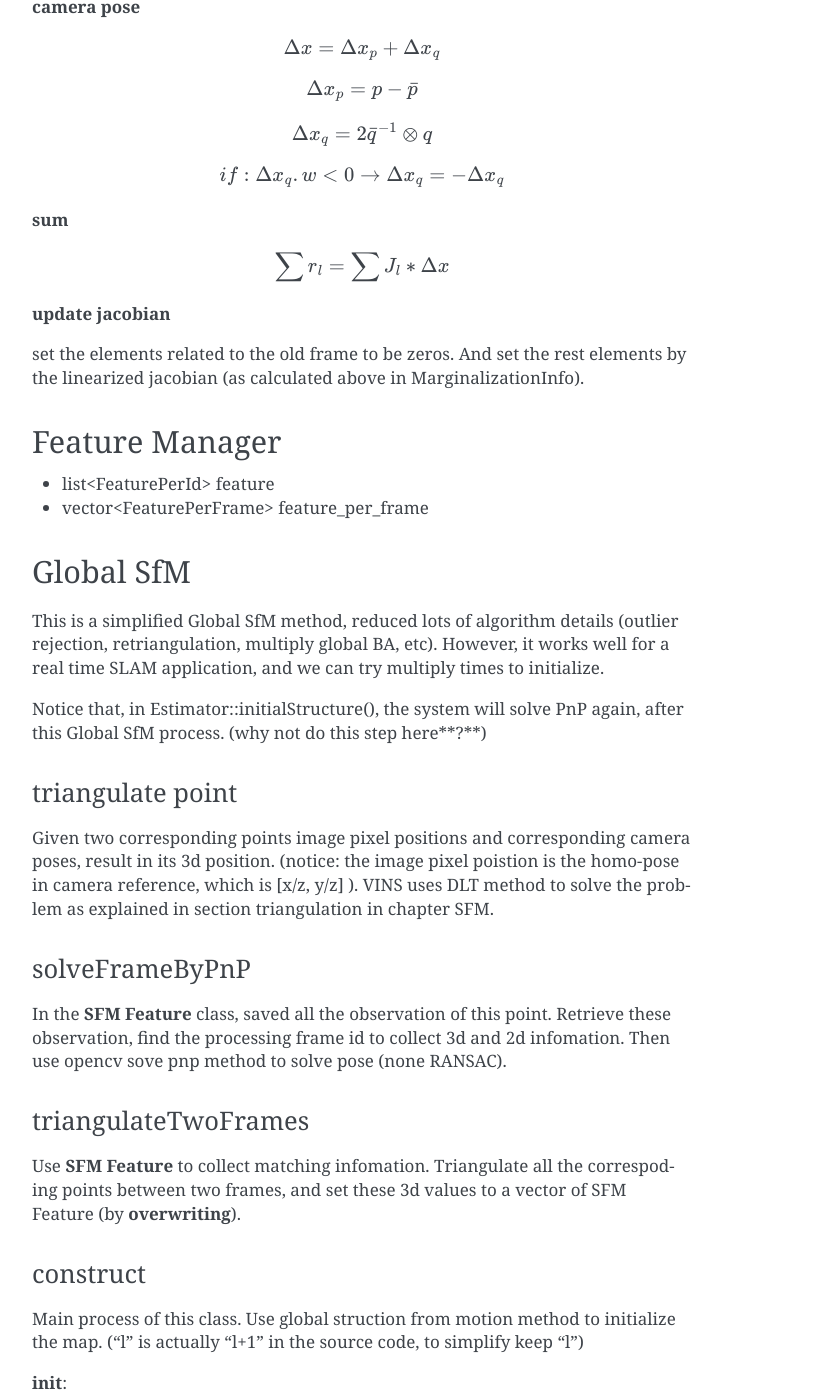
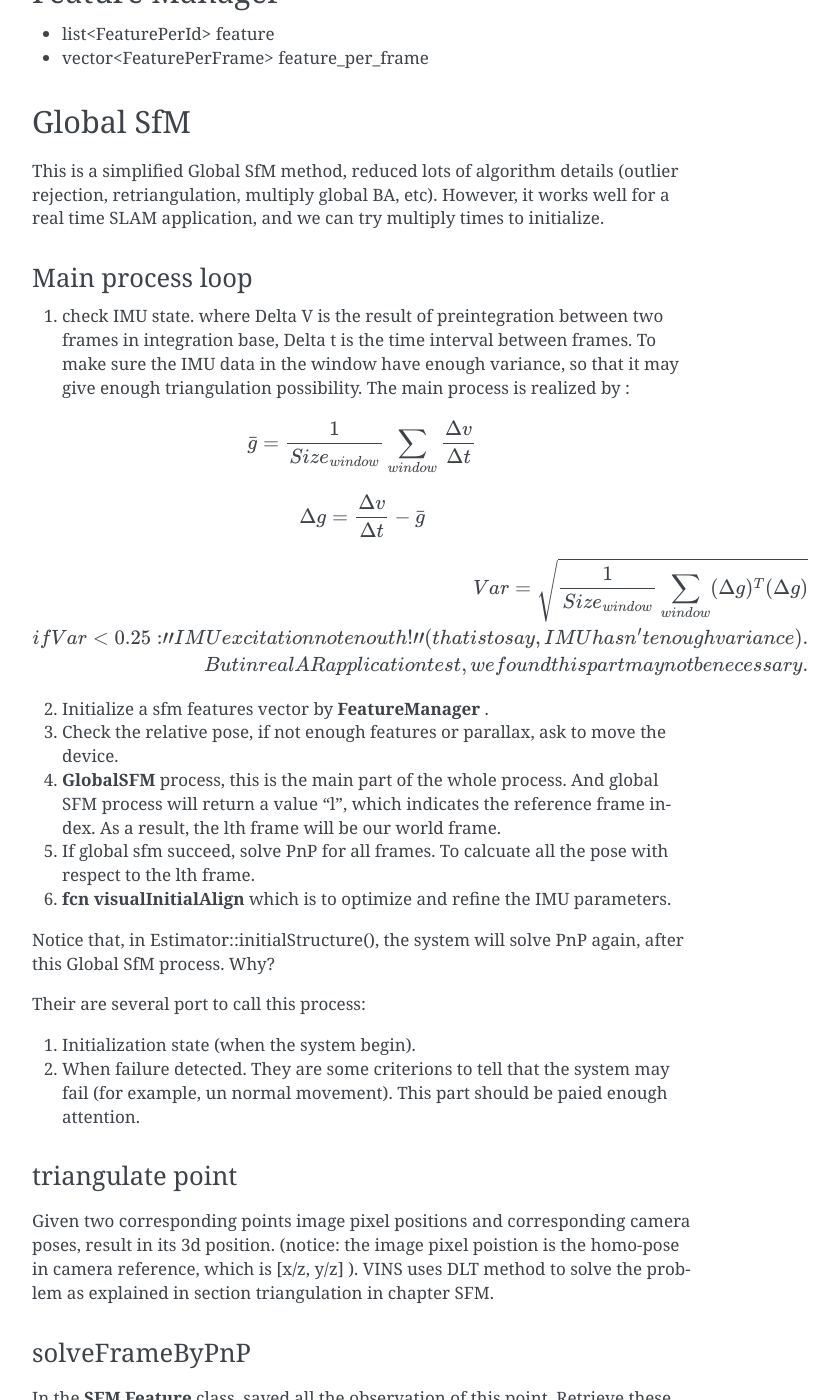
Before and after one commit to gggliuye/VIO, a Sphinx documentation site: the page built from docs/deepblue/LM.rst, in a window 1280 px wide and 1400 px high, scrolled down 9925 px. Shown: the whole window, without its empty margins (388-1226 px from the left). Built offline with Sphinx 7.4.7, drawn with Linux system fonts in a browser that asks for light colours; some of the changed text lies outside the part shown.

Commit message:
Update LM.rst

```diff
--- a/docs/deepblue/LM.rst
+++ b/docs/deepblue/LM.rst
@@ -242,25 +242,7 @@ processImage
 initialStructure
 ~~~~~~~~~~~~~~~~~~~~~~~~~~
 
-* check IMU state. where Delta V is the result of preintegration between two frames in integration base, Delta t is the time interval between frames.
-
-.. math::
-    \bar{g} = \frac{1}{Size_{window}} \sum_{window} \frac{\Delta v} {\Delta t}
-
-.. math::
-    \Delta g = \frac{\Delta v}{\Delta t} - \bar{g}
-
-.. math::
-    Var = \sqrt{ \frac{1}{Size_{window}} \sum_{window} (\Delta g)^{T} (\Delta g)  }
-
-if Var < 0.25 : "IMU excitation not enouth!"
-
-* initialize a sfm features vector by **FeatureManager** .
-* check the relative pose, if not enough features or parallax, ask to move the device.
-* **GlobalSFM** construct.
-* if global sfm succeed, solve PnP for all frames.
-* solve odometry and manage slide window
-* visualInitialAlign.   VisualIMUAlignment
+* This is the main part of the initialization process of VINS, and it is realized by a global SFM. So I will cover its details in GLOBAL SFM part.
 
 solveOdometry
 ~~~~~~~~~~~~~~~~~~~~
@@ -443,7 +425,37 @@ Global SfM
 
 This is a simplified Global SfM method, reduced lots of algorithm details (outlier rejection, retriangulation, multiply global BA, etc). However, it works well for a real time SLAM application, and we can try multiply times to initialize.
 
-Notice that, in Estimator::initialStructure(), the system will solve PnP again, after this Global SfM process. (why not do this step here**?**)
+Main process loop
+~~~~~~~~~~~~~~~~~~~~~
+
+1. check IMU state. where Delta V is the result of preintegration between two frames in integration base, Delta t is the time interval between frames. To make sure the IMU data in the window have enough variance, so that it may give enough triangulation possibility. The main process is realized by :
+
+.. math::
+    \bar{g} = \frac{1}{Size_{window}} \sum_{window} \frac{\Delta v} {\Delta t}
+
+.. math::
+    \Delta g = \frac{\Delta v}{\Delta t} - \bar{g}
+
+.. math::
+    Var = \sqrt{ \frac{1}{Size_{window}} \sum_{window} (\Delta g)^{T} (\Delta g)  }
+
+    if Var < 0.25 : "IMU excitation not enouth!" (that is to say , IMU hasn't enough variance).
+
+    But in real AR application test, we found this part may not be necessary.
+
+2. Initialize a sfm features vector by **FeatureManager** .
+3. Check the relative pose, if not enough features or parallax, ask to move the device.
+4. **GlobalSFM** process, this is the main part of the whole process. And global SFM process will return a value "l", which indicates the reference frame index. As a result, the lth frame will be our world frame.
+5. If global sfm succeed, solve PnP for all frames. To calcuate all the pose with respect to the lth frame.
+6. **fcn visualInitialAlign** which is to optimize and refine the IMU parameters.
+
+Notice that, in Estimator::initialStructure(), the system will solve PnP again, after this Global SfM process. Why?
+
+Their are several port to call this process:
+
+1. Initialization state (when the system begin).
+2. When failure detected. They are some criterions to tell that the system may fail (for example, un normal movement). This part should be paied enough attention.
+
 
 triangulate point
 ~~~~~~~~~~~~~~~~
```
